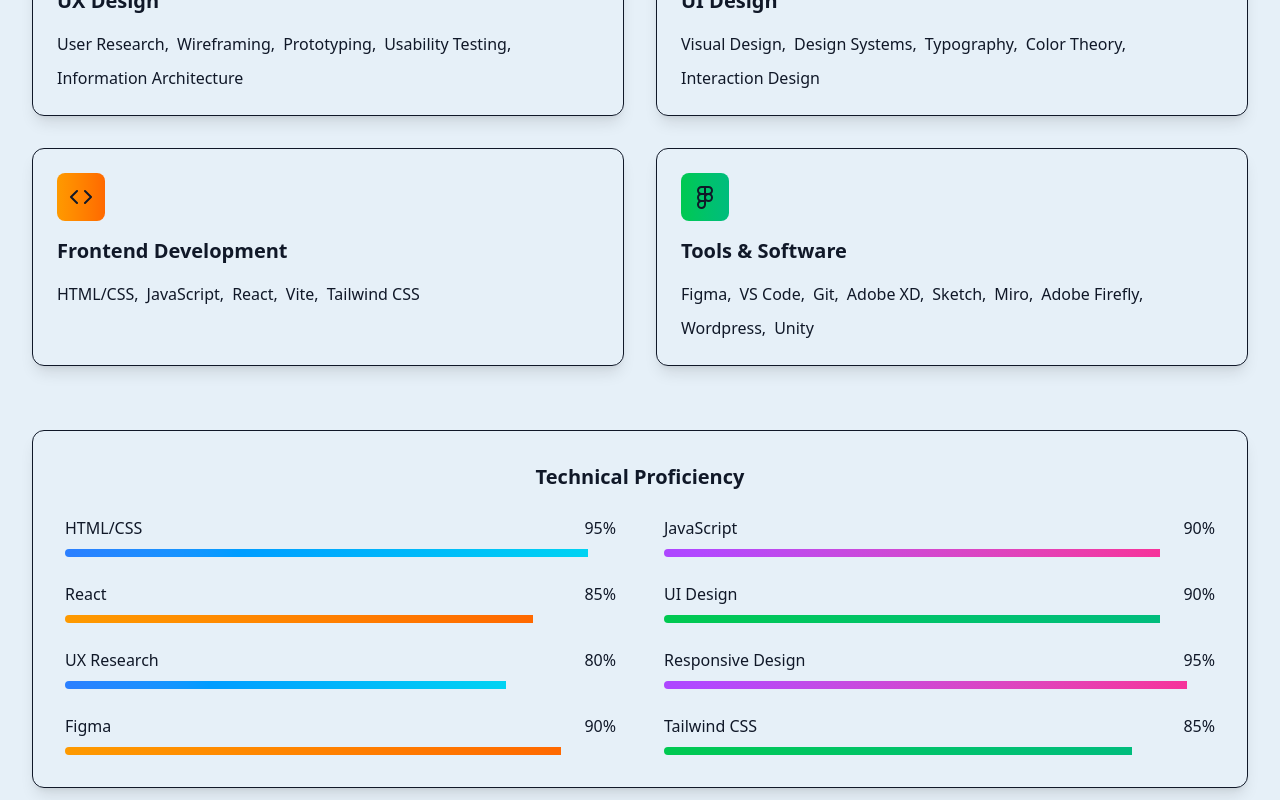
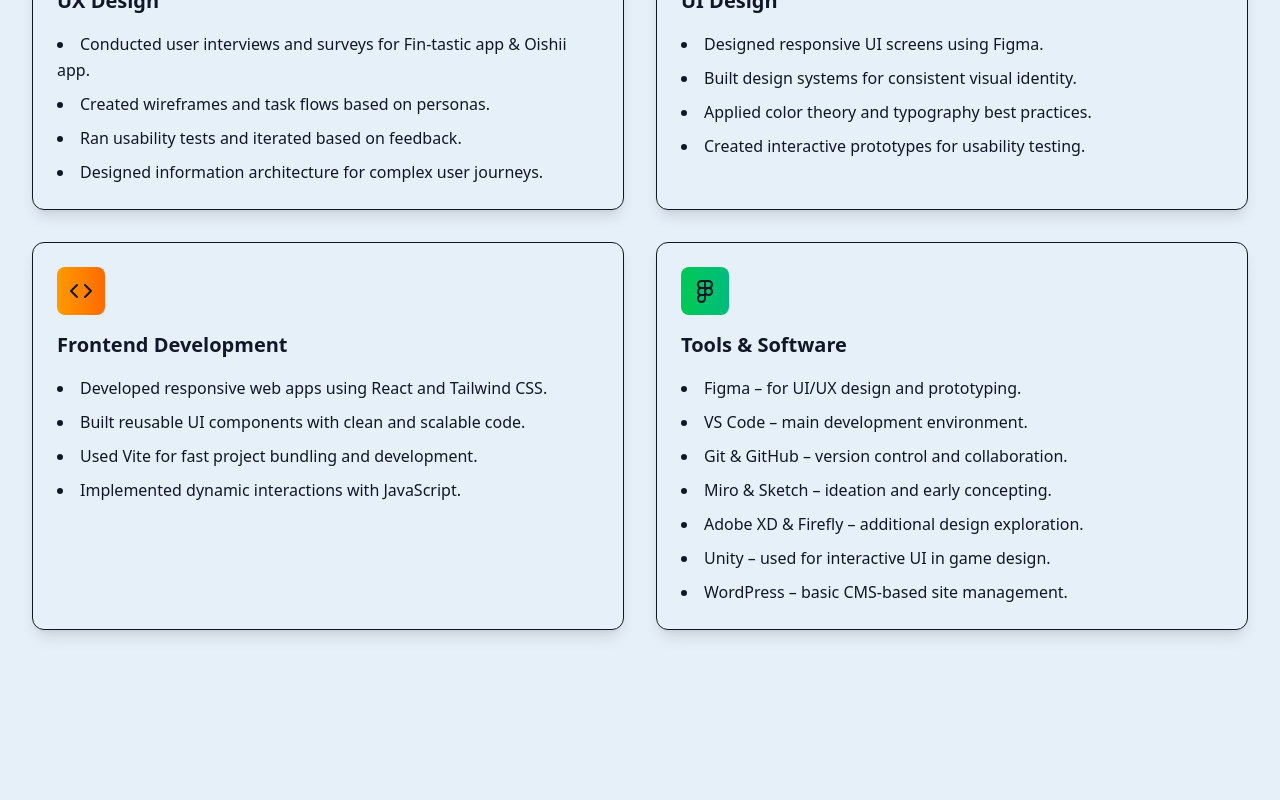
Before and after one commit to P-sskarthik/Portfolio-SSK, a React (Vite) app: page / in a window 1280 px wide. Shown: the part 2340-3140 px from the top of the page. Built offline with nearby package versions, Linux system fonts and the light colour scheme.

Commit message:
Updated skills section and project cards clickable

```diff
--- a/src/components/Projects.jsx
+++ b/src/components/Projects.jsx
@@ -1,9 +1,8 @@
 import React, { useState } from 'react';
 import { motion } from 'framer-motion';
 import { ExternalLink, Eye } from 'lucide-react';
-import { Button } from '@/components/ui/button';
 import { Tabs, TabsContent, TabsList, TabsTrigger } from '@/components/ui/tabs';
-import { Link } from 'react-router-dom';
+import { useNavigate } from 'react-router-dom';
 
 const Projects = () => {
   const [activeTab, setActiveTab] = useState('all');
@@ -90,30 +89,33 @@
 };
 
 const ProjectCard = ({ project, index }) => {
-  const [showOverlay, setShowOverlay] = useState(false);
+  const navigate = useNavigate();
 
-  const toggleOverlay = () => {
-    if (window.innerWidth < 768) {
-      setShowOverlay(!showOverlay);
+  const handleCardClick = () => {
+    if (project.link) {
+      window.open(project.link, '_blank');
+    } else {
+      navigate(`/project/${project.id}`);
+      window.scrollTo({ top: 0, behavior: 'smooth' });
     }
   };
 
   return (
     <motion.div
-      className="project-card group bg-card rounded-xl overflow-hidden shadow-lg border border-primary/5"
+      className="group bg-card rounded-xl overflow-hidden shadow-lg border border-primary/5 transition-transform hover:-translate-y-1 cursor-pointer"
+      onClick={handleCardClick}
       initial={{ opacity: 0, y: 50 }}
       whileInView={{ opacity: 1, y: 0 }}
       viewport={{ once: true }}
       transition={{ duration: 0.5, delay: index * 0.1 }}
-      whileHover={{ y: -5 }}
     >
-      <div className="relative h-100 cursor-pointer" onClick={toggleOverlay}>
+      <div className="relative h-full">
         <img
           alt={project.title}
-          className="w-full h-full object-cover"
+          className="w-full h-100 object-cover"
           src={project.image}
         />
-        <div className={`absolute inset-0 bg-black/70 p-4 text-white flex flex-col justify-end transition-opacity duration-300 ${showOverlay ? 'opacity-100' : 'opacity-0'} md:opacity-0 md:group-hover:opacity-100`}>
+        <div className="absolute inset-0 bg-black/70 p-4 text-white flex flex-col justify-end opacity-0 group-hover:opacity-100 transition-opacity duration-300">
           <h3 className="text-xl font-semibold mb-2">{project.title}</h3>
           <p className="text-sm mb-4">{project.description}</p>
 
@@ -127,35 +129,17 @@
           </div>
 
           <div className="flex gap-3">
-            {(project.id === 1 || project.id === 2) && (
-              <Link
-                to={`/project/${project.id}`}
-                onClick={() => window.scrollTo({ top: 0, behavior: 'smooth' })}
-              >
-                <motion.button
-                  whileHover={{ scale: 1.05 }}
-                  whileTap={{ scale: 0.97 }}
-                  transition={{ type: 'spring', stiffness: 300, damping: 20 }}
-                  className="relative px-4 py-2 text-sm font-medium bg-secondary text-primary rounded-full inline-flex items-center group"
-                >
-                  <Eye className="mr-1 h-4 w-4" />
-                  <span className="relative overflow-hidden">
-                    <span className="underline-animation cursor-pointer">UX Case Study</span>
-                  </span>
-                </motion.button>
-              </Link>
+            {!project.link && (
+              <div className="flex items-center gap-1 text-sm text-white/90">
+                <Eye className="h-4 w-4" />
+                UX Case Study
+              </div>
             )}
-
             {project.link && (
-              <a href={project.link} target="_blank" rel="noopener noreferrer">
-                <Button
-                  size="sm"
-                  variant="outline"
-                  className="rounded-full bg-white/10 border-white/20 hover:bg-white/20"
-                >
-                  <ExternalLink className="h-4 w-4" />
-                </Button>
-              </a>
+              <div className="flex items-center gap-1 text-sm text-white/90">
+                <ExternalLink className="h-4 w-4" />
+                Live Preview
+              </div>
             )}
           </div>
         </div>
--- a/src/components/Skills.jsx
+++ b/src/components/Skills.jsx
@@ -1,16 +1,10 @@
-
 import React from 'react';
 import { motion } from 'framer-motion';
 import {
   Figma,
   Code,
   PenTool,
-  Users,
-  Layers,
-  Smartphone,
-  Palette,
-  Cpu,
-  Database
+  Users
 } from 'lucide-react';
 
 const Skills = () => {
@@ -18,38 +12,50 @@
     {
       title: 'UX Design',
       icon: <Users className="h-6 w-6" />,
-      skills: ['User Research,', 'Wireframing,', 'Prototyping,', 'Usability Testing,', 'Information Architecture'],
+      skills: [
+        'Conducted user interviews and surveys for Fin-tastic app & Oishii app.',
+        'Created wireframes and task flows based on personas.',
+        'Ran usability tests and iterated based on feedback.',
+        'Designed information architecture for complex user journeys.'
+      ],
       color: 'from-blue-500 to-cyan-400'
     },
     {
       title: 'UI Design',
       icon: <PenTool className="h-6 w-6" />,
-      skills: ['Visual Design,','Design Systems,', 'Typography,', 'Color Theory,', 'Interaction Design'],
+      skills: [
+        'Designed responsive UI screens using Figma.',
+        'Built design systems for consistent visual identity.',
+        'Applied color theory and typography best practices.',
+        'Created interactive prototypes for usability testing.'
+      ],
       color: 'from-purple-500 to-pink-500'
     },
     {
       title: 'Frontend Development',
       icon: <Code className="h-6 w-6" />,
-      skills: ['HTML/CSS,','JavaScript,','React,','Vite,','Tailwind CSS'],
+      skills: [
+        'Developed responsive web apps using React and Tailwind CSS.',
+        'Built reusable UI components with clean and scalable code.',
+        'Used Vite for fast project bundling and development.',
+        'Implemented dynamic interactions with JavaScript.'
+      ],
       color: 'from-amber-500 to-orange-500'
     },
     {
       title: 'Tools & Software',
       icon: <Figma className="h-6 w-6" />,
-      skills: ['Figma,','VS Code,','Git,','Adobe XD,', 'Sketch,', 'Miro,', 'Adobe Firefly,', 'Wordpress,','Unity' ],
+      skills: [
+        'Figma – for UI/UX design and prototyping.',
+        'VS Code – main development environment.',
+        'Git & GitHub – version control and collaboration.',
+        'Miro & Sketch – ideation and early concepting.',
+        'Adobe XD & Firefly – additional design exploration.',
+        'Unity – used for interactive UI in game design.',
+        'WordPress – basic CMS-based site management.'
+      ],
       color: 'from-green-500 to-emerald-500'
     }
-  ];
-
-  const technicalSkills = [
-    { name: 'HTML/CSS', level: 95 },
-    { name: 'JavaScript', level: 90 },
-    { name: 'React', level: 85 },
-    { name: 'UI Design', level: 90 },
-    { name: 'UX Research', level: 80 },
-    { name: 'Responsive Design', level: 95 },
-    { name: 'Figma', level: 90 },
-    { name: 'Tailwind CSS', level: 85 }
   ];
 
   return (
@@ -61,13 +67,15 @@
         viewport={{ once: true }}
         transition={{ duration: 0.6 }}
       >
-        <h2 className="text-3xl md:text-4xl font-bold mb-4">My <span className="bg-gradient-to-r from-blue-500 via-indigo-500 to-purple-500 bg-clip-text text-transparent">Skills</span></h2>
+        <h2 className="text-3xl md:text-4xl font-bold mb-4">
+          My <span className="bg-gradient-to-r from-blue-500 via-indigo-500 to-purple-500 bg-clip-text text-transparent">Skills</span>
+        </h2>
         <p className="text-muted-foreground max-w-2xl mx-auto">
-          A comprehensive overview of my technical abilities and expertise in UX/UI design and frontend development.
+          A detailed overview of my hands-on experience across UX research, UI design, and frontend development.
         </p>
       </motion.div>
 
-      <div className="grid grid-cols-1 md:grid-cols-2 gap-8 mb-16">
+      <div className="grid grid-cols-1 md:grid-cols-2 gap-8">
         {skillCategories.map((category, index) => (
           <motion.div
             key={index}
@@ -82,58 +90,14 @@
               {category.icon}
             </div>
             <h3 className="text-xl font-semibold mb-4">{category.title}</h3>
-            <div className="flex flex-wrap gap-2">
+            <ul className="list-disc list-inside space-y-2 text-muted-foreground">
               {category.skills.map((skill, i) => (
-                <motion.span
-                  key={i}
-                  className="skill-pill bg-secondary/70"
-                  initial={{ opacity: 0, scale: 0.8 }}
-                  whileInView={{ opacity: 1, scale: 1 }}
-                  viewport={{ once: true }}
-                  transition={{ duration: 0.3, delay: 0.1 * i }}
-                  whileHover={{ scale: 1.05, backgroundColor: '#f0f0f0' }}
-                >
-                  {skill}
-                </motion.span>
+                <li key={i}>{skill}</li>
               ))}
-            </div>
+            </ul>
           </motion.div>
         ))}
       </div>
-
-      <motion.div
-        className="bg-card border border-primary/5 rounded-xl p-8 shadow-lg"
-        initial={{ opacity: 0, y: 20 }}
-        whileInView={{ opacity: 1, y: 0 }}
-        viewport={{ once: true }}
-        transition={{ duration: 0.5 }}
-      >
-        <h3 className="text-xl font-semibold mb-6 text-center">Technical Proficiency</h3>
-        <div className="grid grid-cols-1 md:grid-cols-2 gap-x-12 gap-y-6">
-          {technicalSkills.map((skill, index) => (
-            <div key={index} className="space-y-2">
-              <div className="flex justify-between">
-                <span className="font-medium">{skill.name}</span>
-                <span className="text-muted-foreground">{skill.level}%</span>
-              </div>
-              <div className="h-2 bg-secondary/50 rounded-full overflow-hidden">
-                <motion.div
-                  className={`h-full bg-gradient-to-r ${index % 4 === 0 ? 'from-blue-500 to-cyan-400' :
-                    index % 4 === 1 ? 'from-purple-500 to-pink-500' :
-                    index % 4 === 2 ? 'from-amber-500 to-orange-500' :
-                    'from-green-500 to-emerald-500'}`}
-                  initial={{ width: 0 }}
-                  whileInView={{ width: `${skill.level}%` }}
-                  viewport={{ once: true }}
-                  transition={{ duration: 1, delay: 0.2 }}
-                />
-              </div>
-            </div>
-          ))}
-        </div>
-      </motion.div>
-
-
     </div>
   );
 };
```
